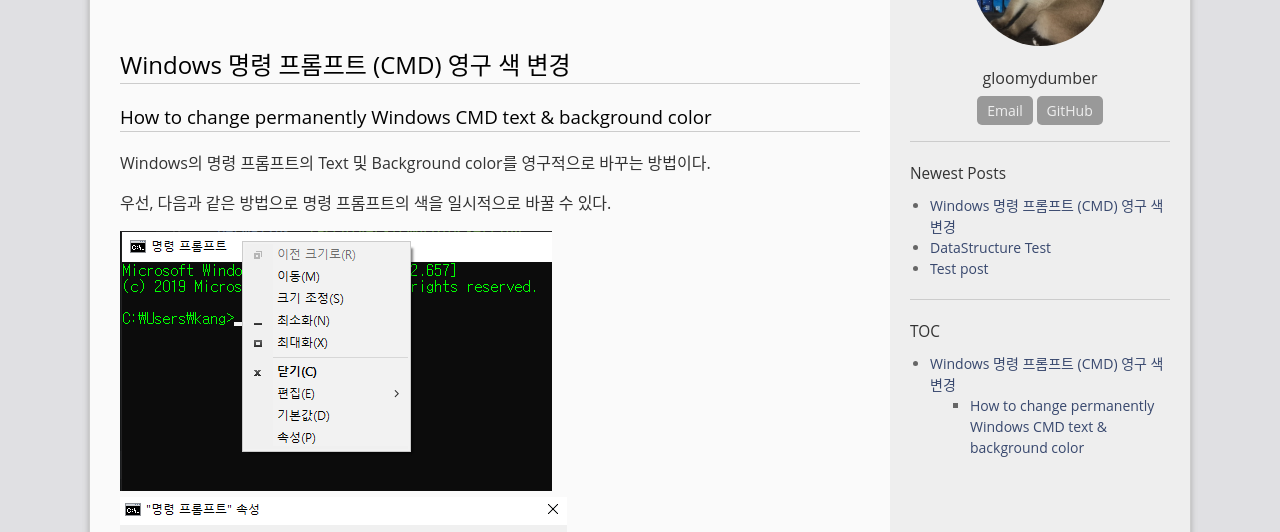
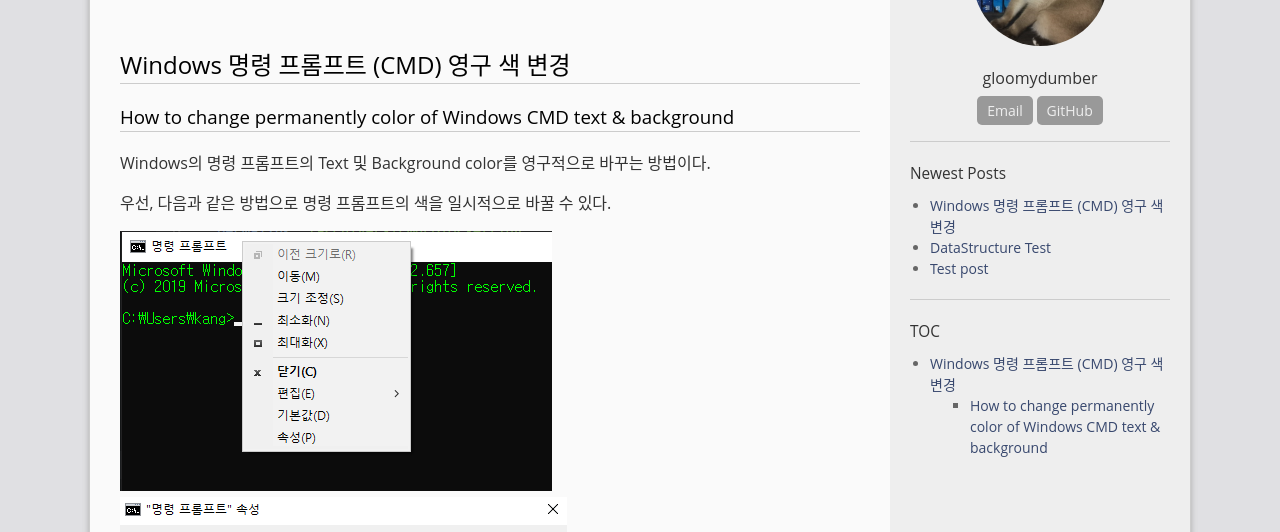
Before and after one commit to gloomydumber/copy, a Jekyll site: the page built from _posts/2020-02-21-cmdcolor.md, in a window 1280 px wide. Shown: the part 211-743 px from the top of the page. Built offline with Jekyll 4.4.1, drawn with Linux system fonts in a browser that asks for light colours; comment, search, counter and statistics services are not loaded.

Commit message:
postmodded

```diff
--- a/_posts/2020-02-21-cmdcolor.md
+++ b/_posts/2020-02-21-cmdcolor.md
@@ -10,7 +10,7 @@ use_math: true
 
 # Windows 명령 프롬프트 (CMD) 영구 색 변경
 
-### How to change permanently Windows CMD text & background color
+### How to change permanently color of Windows CMD text & background
 
 Windows의 명령 프롬프트의 Text 및 Background color를 영구적으로 바꾸는 방법이다.
 
```
